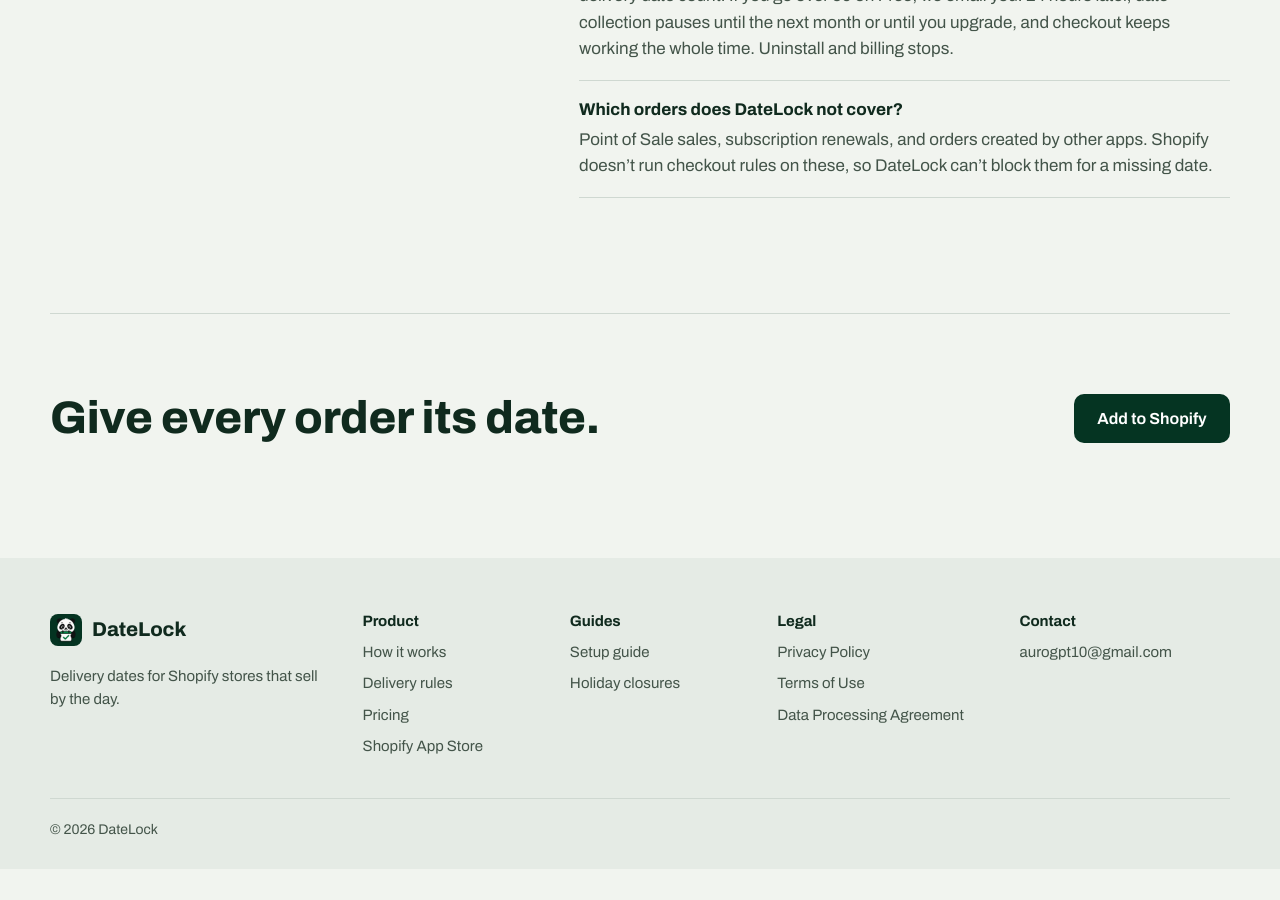
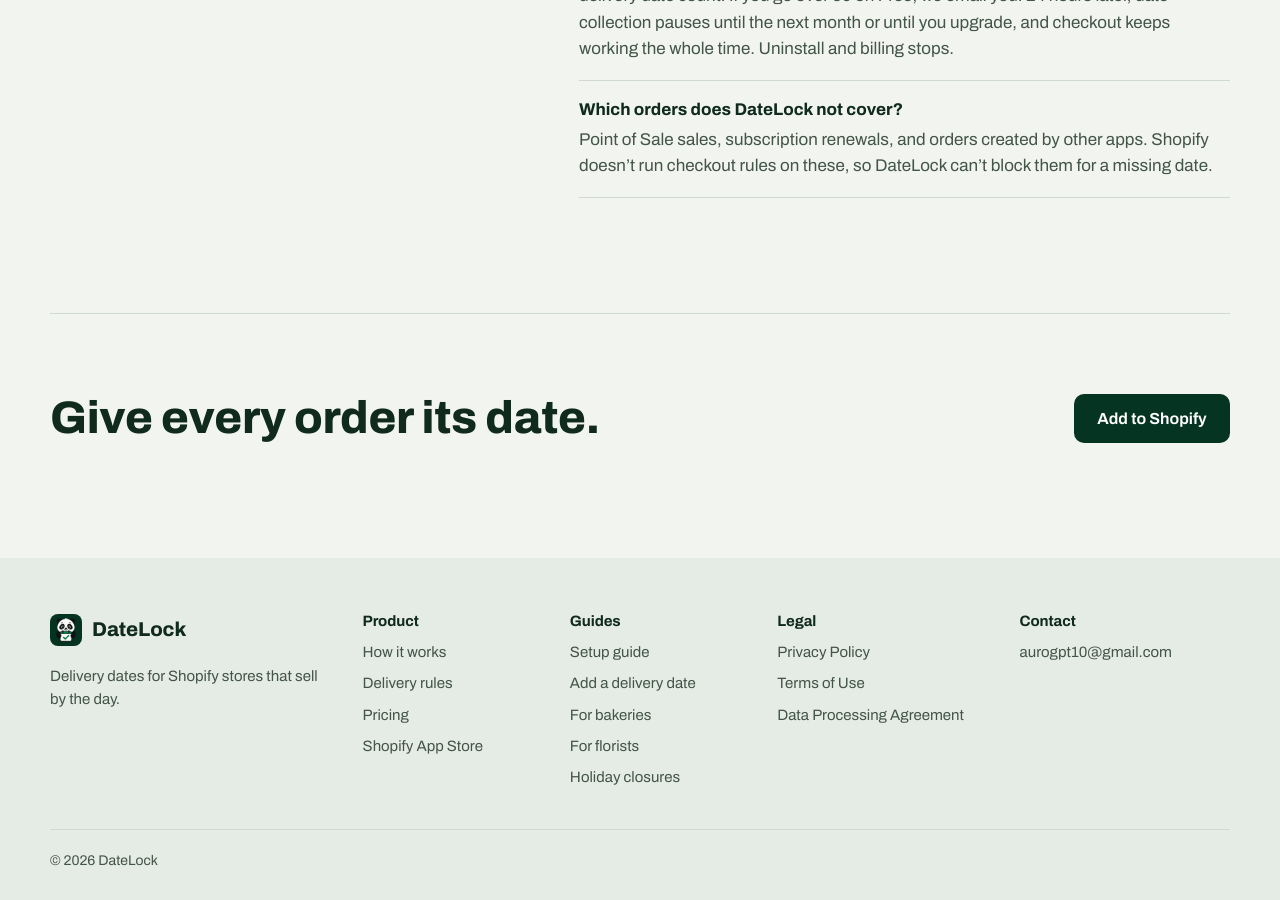
Before and after one commit to aurobindoGupta/datelock-site, a Jekyll site: the page built from index.md, in a window 1280 px wide and 900 px high, scrolled down 6526 px. Built offline with Jekyll 4.4.1, drawn with Linux system fonts in a browser that asks for light colours; before the commit the page ends 7395 px from its top, so only the background shows below that.

Commit message:
site: footer Guides lists all five guides; README rows
Footer Guides column: Setup guide, Add a delivery date, For bakeries,
For florists, Holiday closures. README file table gains the three new
pages.

Verified (all four commits): Jekyll 3.10.0 / github-pages 232
production build; each page 1 h1, canonical, title <= 55 chars,
description <= 147; sitemap 9 URLs, 9 lastmod; every internal link and
/setup-guide/#anchor resolves; headless Chrome 320/390/1440 page width
= viewport, no console errors; footer at 860 and 1100 checked by eye.
Grep for Buy it now / pickup / slot / capacity / best / only /
guarantee / card message: no hits.
Evidence: planning repo evidence/seo-2026-11-19/local/.

Co-Authored-By: Claude Opus 5.5 <noreply@anthropic.com>

```diff
--- a/_layouts/default.html
+++ b/_layouts/default.html
@@ -45,6 +45,9 @@
     <nav class="foot-col" aria-label="Guides">
       <h2>Guides</h2>
       <a href="{{ '/setup-guide/' | relative_url }}">Setup guide</a>
+      <a href="{{ '/add-delivery-date-shopify/' | relative_url }}">Add a delivery date</a>
+      <a href="{{ '/bakery/' | relative_url }}">For bakeries</a>
+      <a href="{{ '/florist/' | relative_url }}">For florists</a>
       <a href="{{ '/holiday-closures/' | relative_url }}">Holiday closures</a>
     </nav>
     <nav class="foot-col" aria-label="Legal">
```
Also changed, not shown: README.md.
